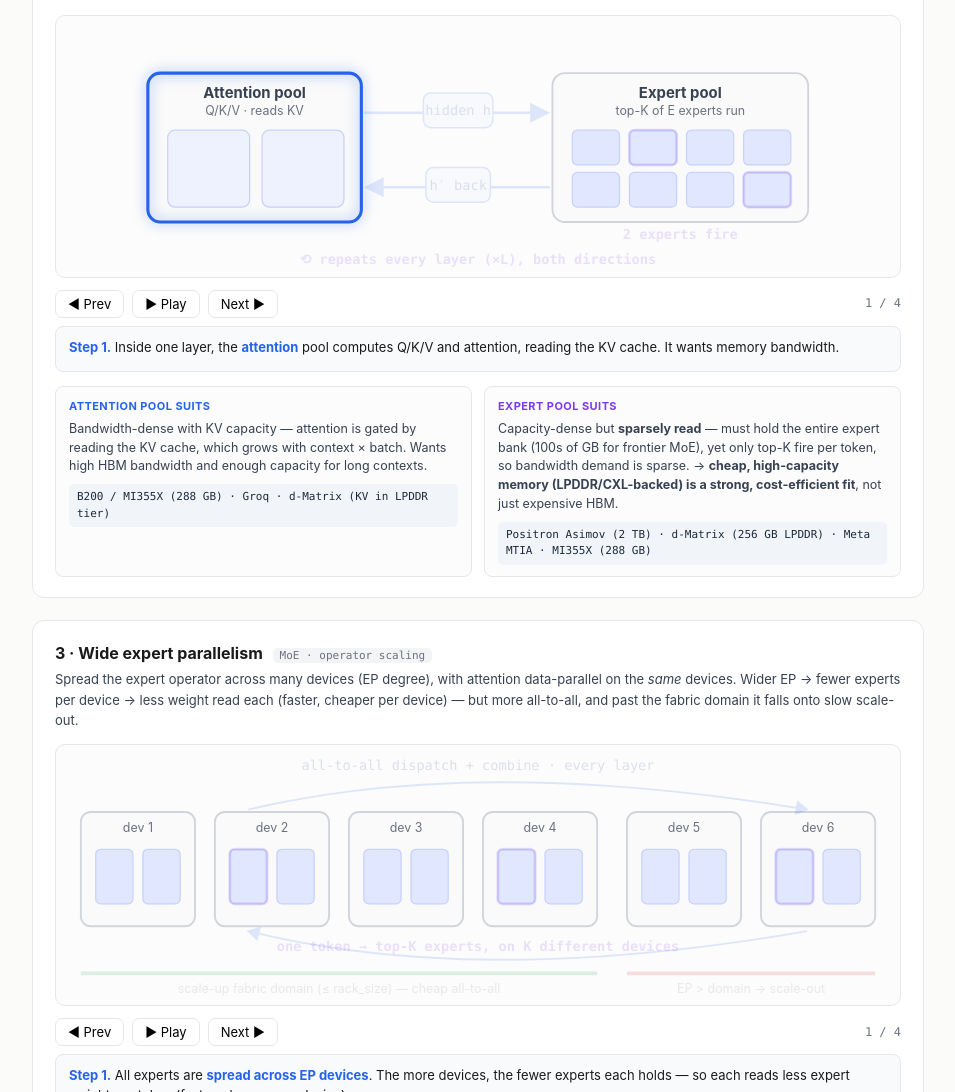
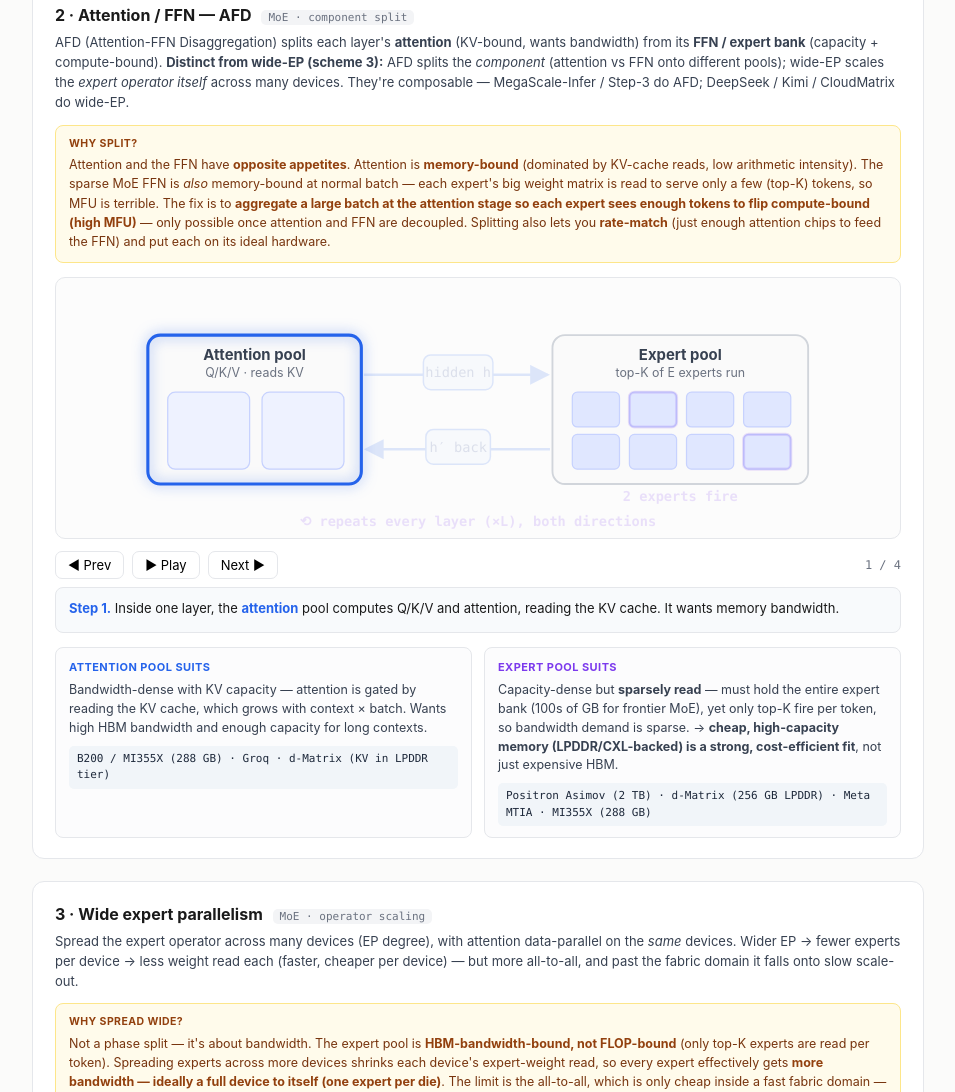
Before and after one commit to epsteinj/disagg, a website: page schemes.html in a window 1280 px wide. Shown: the part 979-2071 px from the top of the page, without its empty margins (162-1117 px from the left). Drawn offline with Linux system fonts and the light colour scheme.

Commit message:
Add 'Why split?' motivation block to each disaggregation scheme
Explains the bottleneck mismatch driving each split: prefill(compute)/decode(bandwidth);
attention(KV-bound)/FFN(sparse, batch-up-to-MFU); wide-EP(bandwidth, one-expert-per-die);
encoder(compute)/LLM(bandwidth); draft(latency)/target(compute).

Co-Authored-By: Claude Opus 4.8 (1M context) <noreply@anthropic.com>

```diff
--- a/schemes.html
+++ b/schemes.html
@@ -18,7 +18,10 @@
   .card{background:#fff;border:1px solid var(--line);border-radius:12px;padding:20px 22px;margin:22px 0;}
   .card h2{margin:0 0 2px;font-size:16px;}
   .card .tag{font-family:var(--mono);font-size:11px;background:#f3f4f6;color:var(--muted);padding:1px 7px;border-radius:5px;margin-left:6px;font-weight:400;}
-  .card .sum{margin:4px 0 14px;color:#374151;font-size:13px;}
+  .card .sum{margin:4px 0 12px;color:#374151;font-size:13px;}
+  .why{background:#fffbeb;border:1px solid #fde68a;border-radius:8px;padding:10px 13px;margin:0 0 14px;font-size:12.5px;color:#78350f;line-height:1.55;}
+  .why .lbl2{font-weight:700;color:#92400e;text-transform:uppercase;letter-spacing:.04em;font-size:10.5px;display:block;margin-bottom:3px;}
+  .why b{color:#92400e;}
   svg{width:100%;height:auto;display:block;background:#fcfcfc;border:1px solid var(--line);border-radius:10px;}
   .pool{fill:#fafafa;stroke:#d1d5db;stroke-width:1.5;}
   .poollbl{font-size:12px;font-weight:650;fill:#374151;}
@@ -59,6 +62,7 @@
   <div class="card">
     <h2>1 · Prefill / Decode <span class="tag">phase split</span></h2>
     <p class="sum">The two inference phases have opposite hardware appetites — prefill is compute-bound, decode is memory-bandwidth-bound — so run them on pools sized (and chosen) for each.</p>
+    <div class="why"><span class="lbl2">Why split?</span>Prefill is <b>compute-bound</b> (one parallel pass over the prompt — wants FLOPs); decode is <b>memory-bandwidth-bound</b> (re-reads all weights every token). Fused on one pool, a long prefill stalls in-flight decodes (interference), and you're forced to pick one hardware + parallelism plan for two opposite profiles. Splitting lets you size — and choose silicon for — each phase independently.</div>
     <svg id="svg-pd" viewBox="0 0 680 200">
       <defs><marker id="ah" markerWidth="9" markerHeight="9" refX="7" refY="4" orient="auto"><path d="M0,0 L8,4 L0,8 z" fill="#2563eb"/></marker>
         <marker id="ahg" markerWidth="9" markerHeight="9" refX="7" refY="4" orient="auto"><path d="M0,0 L8,4 L0,8 z" fill="#16a34a"/></marker></defs>
@@ -107,6 +111,7 @@
   <div class="card">
     <h2>2 · Attention / FFN — AFD <span class="tag">MoE · component split</span></h2>
     <p class="sum">AFD (Attention-FFN Disaggregation) splits each layer's <b>attention</b> (KV-bound, wants bandwidth) from its <b>FFN / expert bank</b> (capacity + compute-bound). <b>Distinct from wide-EP (scheme 3):</b> AFD splits the <em>component</em> (attention vs FFN onto different pools); wide-EP scales the <em>expert operator itself</em> across many devices. They're composable — MegaScale-Infer / Step-3 do AFD; DeepSeek / Kimi / CloudMatrix do wide-EP.</p>
+    <div class="why"><span class="lbl2">Why split?</span>Attention and the FFN have <b>opposite appetites</b>. Attention is <b>memory-bound</b> (dominated by KV-cache reads, low arithmetic intensity). The sparse MoE FFN is <em>also</em> memory-bound at normal batch — each expert's big weight matrix is read to serve only a few (top-K) tokens, so MFU is terrible. The fix is to <b>aggregate a large batch at the attention stage so each expert sees enough tokens to flip compute-bound (high MFU)</b> — only possible once attention and FFN are decoupled. Splitting also lets you <b>rate-match</b> (just enough attention chips to feed the FFN) and put each on its ideal hardware.</div>
     <svg id="svg-ae" viewBox="0 0 680 210">
       <defs><marker id="ah2" markerWidth="9" markerHeight="9" refX="7" refY="4" orient="auto"><path d="M0,0 L8,4 L0,8 z" fill="#2563eb"/></marker></defs>
       <rect x="74" y="46" width="172" height="120" rx="10" class="pool"/>
@@ -158,6 +163,7 @@
   <div class="card">
     <h2>3 · Wide expert parallelism <span class="tag">MoE · operator scaling</span></h2>
     <p class="sum">Spread the expert operator across many devices (EP degree), with attention data-parallel on the <em>same</em> devices. Wider EP → fewer experts per device → less weight read each (faster, cheaper per device) — but more all-to-all, and past the fabric domain it falls onto slow scale-out.</p>
+    <div class="why"><span class="lbl2">Why spread wide?</span>Not a phase split — it's about bandwidth. The expert pool is <b>HBM-bandwidth-bound, not FLOP-bound</b> (only top-K experts are read per token). Spreading experts across more devices shrinks each device's expert-weight read, so every expert effectively gets <b>more bandwidth — ideally a full device to itself (one expert per die)</b>. The limit is the all-to-all, which is only cheap inside a fast fabric domain — so a large scale-up fabric (NVL72 / Huawei UB) is the enabler.</div>
     <svg id="svg-we" viewBox="0 0 680 210">
       <defs><marker id="ahw" markerWidth="8" markerHeight="8" refX="6" refY="4" orient="auto"><path d="M0,0 L7,4 L0,8 z" fill="#2563eb"/></marker></defs>
       <g id="we-dev">
@@ -207,6 +213,7 @@
   <div class="card">
     <h2>4 · Encode / Prefill / Decode <span class="tag">multimodal · encoder split</span></h2>
     <p class="sum">For vision/audio models, split the modality <b>encoder</b> (compute-bound, saturates tensor cores, low HBM demand) from the LLM (prefill + decode). The encoder runs on its own right-sized pool; image embeddings cross to the LLM once per request.</p>
+    <div class="why"><span class="lbl2">Why split?</span>The encoder is <b>compute-bound</b> (a vision transformer saturating tensor cores, modest memory), while decode is <b>memory-bandwidth-bound</b> — a hardware mismatch. Fused, the encoder monopolizes compute and stalls decodes, and you can't right-size it or run it on cheaper hardware. Splitting lets the encoder run on its own (often cheaper / older) compute-dense pool while the LLM keeps its bandwidth-optimized silicon.</div>
     <svg id="svg-ep" viewBox="0 0 680 190">
       <defs><marker id="ahe" markerWidth="9" markerHeight="9" refX="7" refY="4" orient="auto"><path d="M0,0 L8,4 L0,8 z" fill="#2563eb"/></marker>
         <marker id="aheg" markerWidth="9" markerHeight="9" refX="7" refY="4" orient="auto"><path d="M0,0 L8,4 L0,8 z" fill="#16a34a"/></marker></defs>
@@ -255,6 +262,7 @@
   <div class="card">
     <h2>5 · Speculative decoding <span class="tag">draft / target split</span></h2>
     <p class="sum">A small draft model proposes K tokens; the big target verifies them all in one pass — amortizing the target's expensive weight read over many tokens.</p>
+    <div class="why"><span class="lbl2">Why split?</span>The draft and target models have <b>very different profiles</b> — the draft is tiny and latency-critical (runs autoregressively), the target is large and compute-heavy (verifies K tokens at once) and wants a different tensor-parallel degree. Co-locating causes compute imbalance and poor amortization at low batch. Splitting puts the draft on a latency-optimized cheap chip and the target on a big one.</div>
     <svg id="svg-sd" viewBox="0 0 680 210">
       <defs><marker id="ah3" markerWidth="9" markerHeight="9" refX="7" refY="4" orient="auto"><path d="M0,0 L8,4 L0,8 z" fill="#2563eb"/></marker></defs>
       <rect x="60" y="62" width="150" height="92" rx="10" class="pool"/>
```
